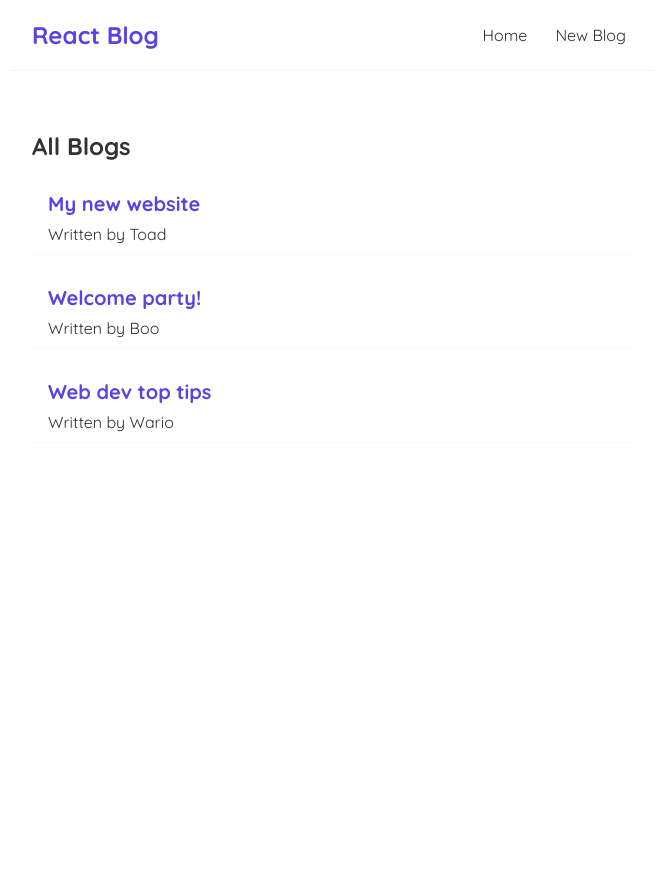
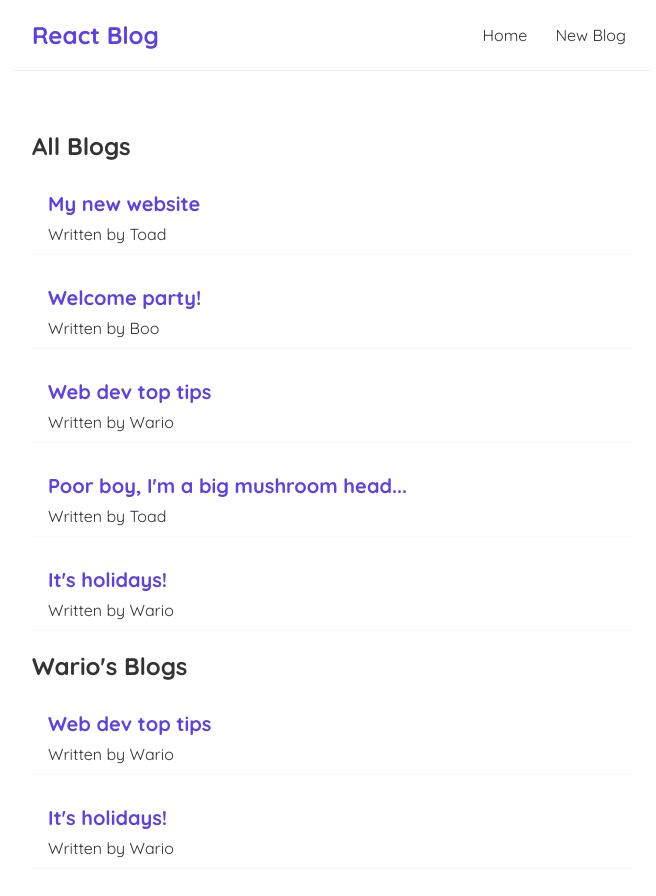
Before and after one commit to Lascoyle/react-blog, a React (Create React App) app: page / in a window 1280 px wide. Shown: the top 896 px of the page, without its empty margins (308-964 px from the left). Before the commit the page ends 800 px from the top, so only its background shows below. Built offline with nearby package versions, Linux system fonts and the light colour scheme; the HTML template or start-up script is replaced by a standard one.

Commit message:
Re-use BlogList component with different datas by filtering blogs array only rendering Wario's blog

```diff
--- a/src/Home.js
+++ b/src/Home.js
@@ -6,11 +6,14 @@ const Home = () => {
         { title: "My new website", body: "Lorem ipsum...", author: "Toad", id: 1 },
         { title: "Welcome party!", body: "Lorem ipsum...", author: "Boo", id: 2 },
         { title: "Web dev top tips", body: "Lorem ipsum...", author: "Wario", id: 3 },
+        { title: "Poor boy, I'm a big mushroom head...", body: "Lorem ipsum...", author: "Toad", id: 3 },
+        { title: "It's holidays!", body: "Lorem ipsum...", author: "Wario", id: 5 },
     ])
 
     return (
         <div className="home">
             <BlogList blogs={blogs} title="All Blogs"></BlogList>
+            <BlogList blogs={blogs.filter((blog) => blog.author === 'Wario' )} title="Wario's Blogs"></BlogList>
         </div>
      );
 }
```
